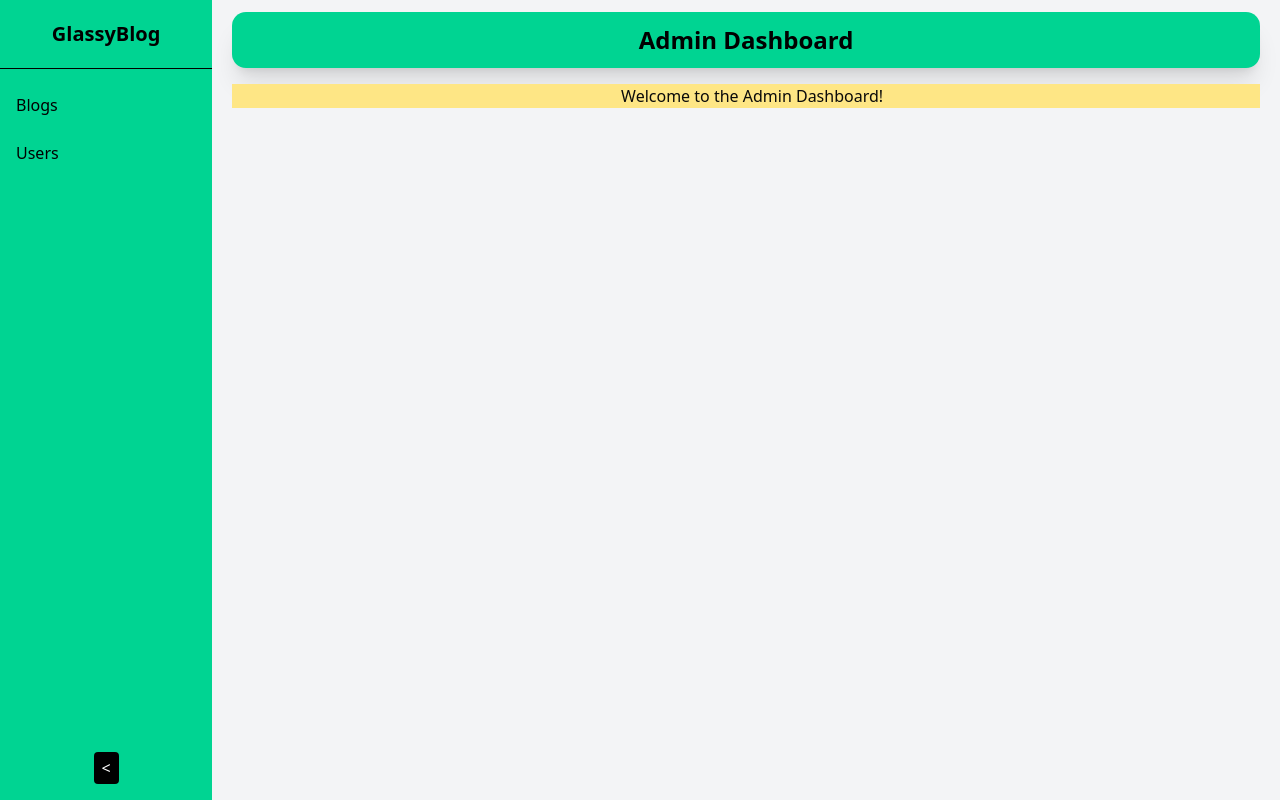
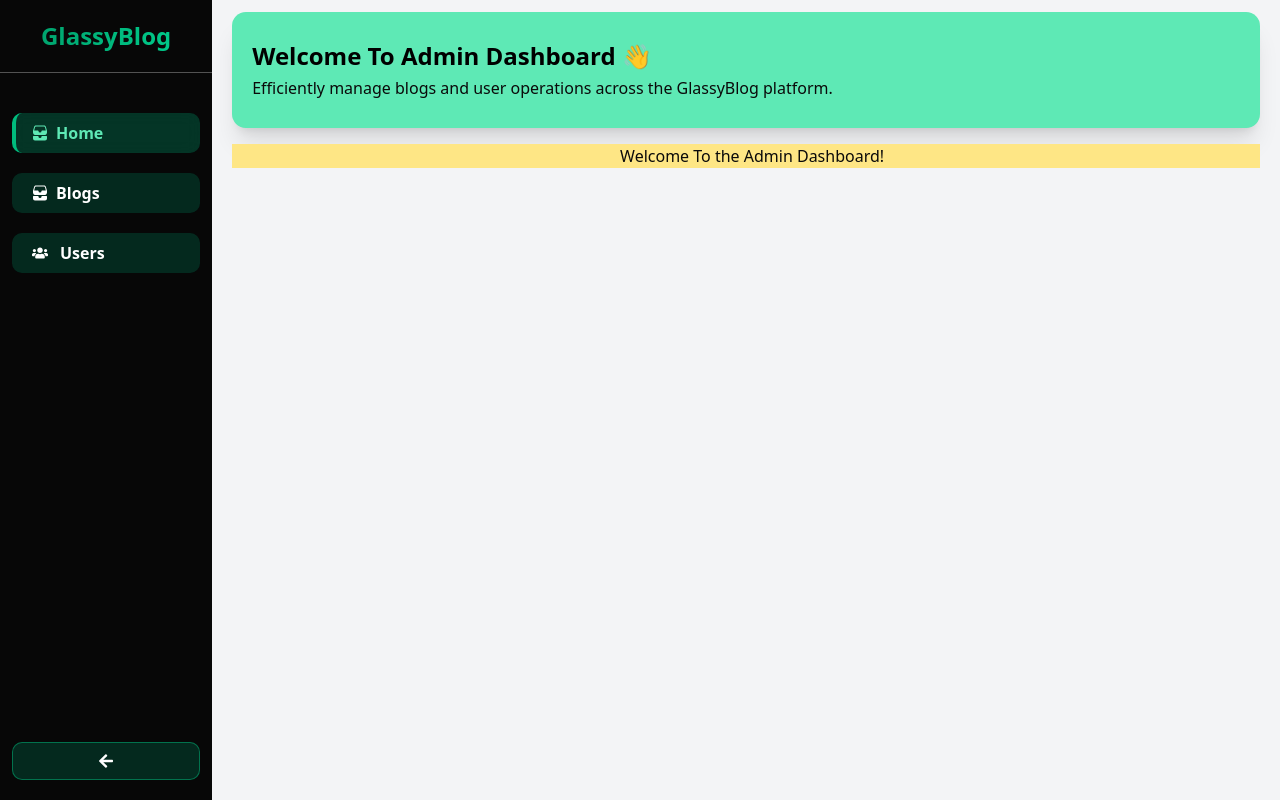
Before and after one commit to MuhammadHassanRaza25/Blog-App-NextJS, a Next.js app: page /admin in a window 1280 px wide. Built offline with nearby package versions, Linux system fonts and the light colour scheme; no server answers.

Commit message:
Admin frontend structured

```diff
--- a/src/app/admin/AdminDashboard.jsx
+++ b/src/app/admin/AdminDashboard.jsx
@@ -1,59 +1,23 @@
-"use client"; // Required if using Next.js 13+ app directory with client components
-
-import { useState } from "react";
-import Link from "next/link";
+import AdminLayout from "./components/AdminLayout";
 
 export default function AdminDashboard() {
-  const [isSidebarOpen, setIsSidebarOpen] = useState(true);
-
   return (
-    <div className="flex h-screen">
-      {/* Sidebar */}
-      <div
-        className={`${
-          isSidebarOpen ? "w-64" : "w-16"
-        } bg-emerald-400 text-black transition-all duration-300 flex flex-col`}
-      >
-        {/* Logo / Title */}
-        <div className="pt-5 pb-5 text-xl font-bold text-center border-b border-black">
-          {isSidebarOpen ? "GlassyBlog" : "GB"}
+    <>
+      <AdminLayout>
+        <div className="mt-3 px-5 py-7 bg-emerald-300 rounded-xl shadow-xl">
+          <h1 className="text-black text-2xl font-bold">
+            Welcome To Admin Dashboard 👋
+          </h1>
+          <p className="mt-1">
+            Efficiently manage blogs and user operations across the GlassyBlog
+            platform.
+          </p>
         </div>
-
-        {/* Links */}
-        <nav className="flex flex-col mt-4 space-y-2">
-          <Link
-            href="/admin/blogs"
-            className="px-4 py-2 hover:bg-emerald-500 transition-colors"
-          >
-            {isSidebarOpen ? "Blogs" : "B"}
-          </Link>
-          <Link
-            href="/admin/users"
-            className="px-4 py-2 hover:bg-emerald-500 transition-colors"
-          >
-            {isSidebarOpen ? "Users" : "U"}
-          </Link>
-        </nav>
-
-        {/* Toggle Button */}
-        <button
-          onClick={() => setIsSidebarOpen(!isSidebarOpen)}
-          className="mt-auto mb-4 px-2 py-1 self-center bg-black text-white rounded hover:bg-gray-800 transition"
-        >
-          {isSidebarOpen ? "<" : ">"}
-        </button>
-      </div>
-
-      {/* Main Content */}
-      <div className="w-screen h-screen px-5 bg-gray-100">
-        <h1 className="mt-3 px-10 bg-emerald-400 text-black text-2xl text-center p-3 font-semibold rounded-xl shadow-xl">
-          Admin Dashboard
-        </h1>
-        {/* Your page content */}
+        {/* content */}
         <div className="mt-4 pl-3 flex justify-center items-center bg-amber-200">
-          <p>Welcome to the Admin Dashboard!</p>
+          <p>Welcome To the Admin Dashboard!</p>
         </div>
-      </div>
-    </div>
+      </AdminLayout>
+    </>
   );
 }
--- a/src/app/admin/blogs/page.jsx
+++ b/src/app/admin/blogs/page.jsx
@@ -1,9 +1,22 @@
+import AdminLayout from "../components/AdminLayout";
 
-
-export default function AllBlogs(){
-    return(
-        <>
-           <h1 className="bg-emerald-400 text-black text2xl text-center p-3 font-semibold">All Blogs</h1>
-        </>
-    )
+export default function AllBlogs() {
+  return (
+    <>
+      <AdminLayout>
+        <div className="mt-3 px-5 py-7 bg-emerald-300 rounded-xl shadow-xl">
+          <h1 className="text-black text-2xl font-bold">
+            Welcome To Blogs Page 👋
+          </h1>
+          <p className="mt-1">
+            Efficiently manage users’ blogs across the GlassyBlog platform.
+          </p>
+        </div>
+        {/* content */}
+        <div className="mt-4 pl-3 flex justify-center items-center bg-amber-200">
+          <p>all blogs table</p>
+        </div>
+      </AdminLayout>
+    </>
+  );
 }
--- /dev/null
+++ b/src/app/admin/components/AdminLayout.jsx
@@ -0,0 +1,90 @@
+"use client";
+
+import { useState } from "react";
+import Link from "next/link";
+import { IoFileTrayStacked } from "react-icons/io5";
+import { FaUsers, FaArrowRight, FaArrowLeft } from "react-icons/fa";
+import { usePathname } from "next/navigation";
+
+export default function AdminLayout({ children }) {
+  const pathname = usePathname();
+  const [isSidebarOpen, setIsSidebarOpen] = useState(true);
+
+  return (
+    <div className="flex h-screen">
+      {/* Sidebar */}
+      <div
+        className={`${
+          isSidebarOpen ? "w-64" : "w-16"
+        } bg-black/30 text-black transition-all duration-300 flex flex-col`}
+      >
+        <div className="pt-5 pb-5 text-xl font-bold text-center border-b border-white/30">
+          <h1 className="font-bold text-2xl bg-gradient-to-r from-emerald-600 to-emerald-400 bg-clip-text text-transparent">
+            {isSidebarOpen ? "GlassyBlog" : "GB"}{" "}
+          </h1>
+        </div>
+
+        <nav className="flex flex-col mt-10 px-3 gap-5">
+          <Link
+            href="/admin"
+            className={`flex gap-2 items-center w-full px-4 py-2 font-semibold backdrop-blur-sm
+              ${
+                pathname === "/admin"
+                  ? "bg-emerald-700/40  border-l-4 border-emerald-500 text-emerald-300"
+                  : "border-l-4 border-transparent text-white"
+              }
+              bg-emerald-700/30 focus:outline-none focus:bg-emerald-700/40 hover:bg-emerald-700/40
+              mx-auto text-center rounded-lg transition-all duration-300 cursor-pointer`}
+          >
+            <IoFileTrayStacked />
+            {isSidebarOpen && "Home"}
+          </Link>
+
+          <Link
+            href="/admin/blogs"
+            className={`flex gap-2 items-center w-full px-4 py-2 font-semibold backdrop-blur-sm
+              ${
+                pathname === "/admin/blogs"
+                  ? "bg-emerald-700/40  border-l-4 border-emerald-500 text-emerald-300"
+                  : "border-l-4 border-transparent text-white"
+              }
+              bg-emerald-700/30 focus:outline-none focus:bg-emerald-700/40 hover:bg-emerald-700/40
+              mx-auto text-center rounded-lg transition-all duration-300 cursor-pointer`}
+          >
+            <IoFileTrayStacked />
+            {isSidebarOpen && "Blogs"}
+          </Link>
+
+          <Link
+            href="/admin/users"
+            className={`flex gap-3 items-center w-full px-4 py-2 font-semibold backdrop-blur-sm
+              ${
+                pathname === "/admin/users"
+                  ? "bg-emerald-700/40  border-l-4 border-emerald-500 text-emerald-300"
+                  : "border-l-4 border-transparent text-white"
+              }
+              bg-emerald-700/30 focus:outline-none focus:bg-emerald-700/40 hover:bg-emerald-700/40
+              mx-auto text-center rounded-lg transition-all duration-300 cursor-pointer`}
+          >
+            <FaUsers />
+            {isSidebarOpen && "Users"}
+          </Link>
+        </nav>
+
+        <div className="mx-3 mt-auto mb-5">
+          <button
+            onClick={() => setIsSidebarOpen(!isSidebarOpen)}
+            className="flex justify-center w-full px-4 py-2.5 font-semibold backdrop-blur-sm border bg-emerald-700/30 focus:outline-none focus:bg-emerald-700/40 hover:bg-emerald-700/40 border-emerald-500/50 hover:border-emerald-500 text-white mx-auto text-center rounded-lg transition-all duration-300 cursor-pointer"
+          >
+            {isSidebarOpen ? <FaArrowLeft /> : <FaArrowRight />}
+          </button>
+        </div>
+      </div>
+
+      {/* Main Content */}
+      <div className="w-screen h-screen px-5 bg-gray-100">
+        {children}
+      </div>
+    </div>
+  );
+}
--- a/src/app/admin/users/page.jsx
+++ b/src/app/admin/users/page.jsx
@@ -1,9 +1,22 @@
+import AdminLayout from "../components/AdminLayout";
 
-
-export default function AllUsers(){
-    return(
-        <>
-           <h1 className="bg-emerald-400 text-black text2xl text-center p-3 font-semibold">All Users</h1>
-        </>
-    )
+export default function AllUsers() {
+  return (
+    <>
+      <AdminLayout>
+        <div className="mt-3 px-5 py-7 bg-emerald-300 rounded-xl shadow-xl">
+          <h1 className="text-black text-2xl font-bold">
+            Welcome To Users Page 👋
+          </h1>
+          <p className="mt-1">
+            Efficiently manage users on the GlassyBlog platform.
+          </p>
+        </div>
+        {/* content */}
+        <div className="mt-4 pl-3 flex justify-center items-center bg-amber-200">
+          <p>all users table</p>
+        </div>
+      </AdminLayout>
+    </>
+  );
 }
```
